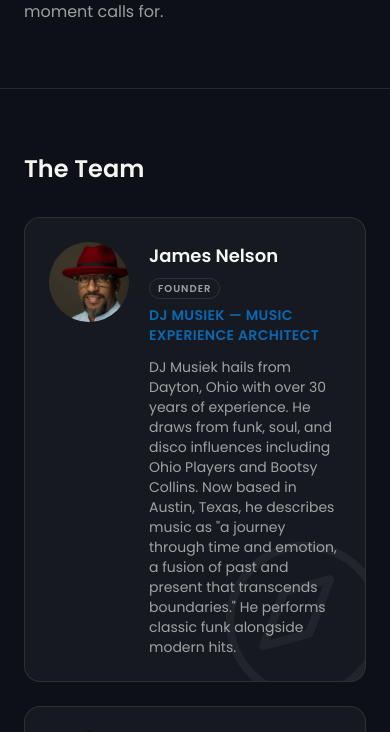
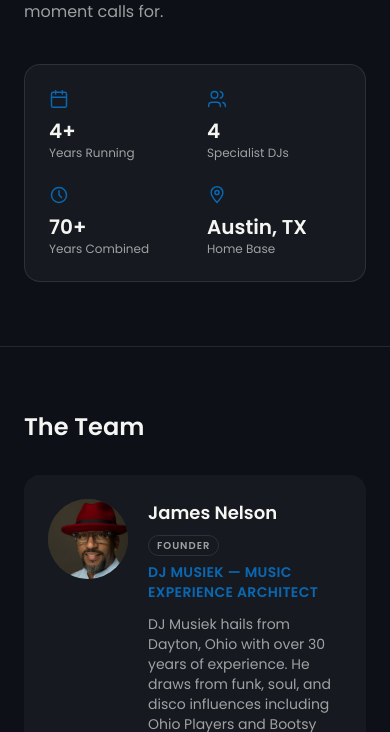
Before and after one commit to jrobertnjr-web/inkeywebtest, a Next.js app: page /about in a window 390 px wide. Shown: the part 689-1421 px from the top of the page. Built offline with nearby package versions, Linux system fonts and the light colour scheme; no server answers.

Commit message:
About page: add at-a-glance stats panel, lighten team cards, add closing booking CTA

```diff
--- a/src/app/about/page.tsx
+++ b/src/app/about/page.tsx
@@ -1,6 +1,7 @@
 import type { Metadata } from "next";
 import { Section } from "@/components/ui/Section";
 import { Card } from "@/components/ui/Card";
+import { BookingCTA } from "@/components/home/BookingCTA";
 import { aboutContent, teamMembers } from "@/content/placeholders";
 
 export const metadata: Metadata = {
@@ -31,15 +32,85 @@ const roleIcons: Record<string, React.ReactNode> = {
   ),
 };
 
+const atAGlance: { label: string; value: string; icon: React.ReactNode }[] = [
+  {
+    label: "Years Running",
+    value: "4+",
+    icon: (
+      <>
+        <rect x="3" y="4" width="18" height="18" rx="2" />
+        <path d="M16 2v4M8 2v4M3 10h18" />
+      </>
+    ),
+  },
+  {
+    label: "Specialist DJs",
+    value: "4",
+    icon: (
+      <>
+        <path d="M16 21v-1a4 4 0 0 0-4-4H6a4 4 0 0 0-4 4v1" />
+        <circle cx="9" cy="7" r="4" />
+        <path d="M22 21v-1a4 4 0 0 0-3-3.87M16 3.13a4 4 0 0 1 0 7.75" />
+      </>
+    ),
+  },
+  {
+    label: "Years Combined",
+    value: "70+",
+    icon: (
+      <>
+        <circle cx="12" cy="12" r="9" />
+        <path d="M12 7v5l3 3" />
+      </>
+    ),
+  },
+  {
+    label: "Home Base",
+    value: "Austin, TX",
+    icon: (
+      <>
+        <path d="M12 21s7-7.5 7-12a7 7 0 1 0-14 0c0 4.5 7 12 7 12Z" />
+        <circle cx="12" cy="9" r="2.5" />
+      </>
+    ),
+  },
+];
+
 export default function AboutPage() {
   return (
     <>
       <Section className="border-b border-border">
-        <h1 className="font-display text-4xl font-semibold sm:text-5xl">{aboutContent.heading}</h1>
-        <div className="mt-6 max-w-2xl space-y-4 text-muted">
-          {aboutContent.body.map((paragraph) => (
-            <p key={paragraph}>{paragraph}</p>
-          ))}
+        <div className="grid gap-10 md:grid-cols-[1fr_320px]">
+          <div>
+            <h1 className="font-display text-4xl font-semibold sm:text-5xl">{aboutContent.heading}</h1>
+            <div className="mt-6 max-w-2xl space-y-4 text-muted">
+              {aboutContent.body.map((paragraph) => (
+                <p key={paragraph}>{paragraph}</p>
+              ))}
+            </div>
+          </div>
+          <Card className="grid grid-cols-2 gap-6 self-start sm:grid-cols-4 md:grid-cols-2">
+            {atAGlance.map((stat) => (
+              <div key={stat.label}>
+                <svg
+                  width="20"
+                  height="20"
+                  viewBox="0 0 24 24"
+                  fill="none"
+                  stroke="currentColor"
+                  strokeWidth="1.75"
+                  strokeLinecap="round"
+                  strokeLinejoin="round"
+                  className="text-primary"
+                  aria-hidden
+                >
+                  {stat.icon}
+                </svg>
+                <div className="mt-2 font-display text-xl font-semibold">{stat.value}</div>
+                <div className="text-xs text-muted">{stat.label}</div>
+              </div>
+            ))}
+          </Card>
         </div>
       </Section>
 
@@ -47,7 +118,10 @@ export default function AboutPage() {
         <h2 className="font-display text-2xl font-semibold sm:text-3xl">The Team</h2>
         <div className="mt-8 grid gap-6 sm:grid-cols-2">
           {teamMembers.map((member) => (
-            <Card key={member.name} className="relative flex items-start gap-5 overflow-hidden">
+            <div
+              key={member.name}
+              className="relative flex items-start gap-5 overflow-hidden rounded-2xl bg-surface p-6"
+            >
               <svg
                 width="200"
                 height="200"
@@ -80,10 +154,12 @@ export default function AboutPage() {
                 </p>
                 <p className="mt-3 text-sm text-muted">{member.bio}</p>
               </div>
-            </Card>
+            </div>
           ))}
         </div>
       </Section>
+
+      <BookingCTA />
     </>
   );
 }
```
